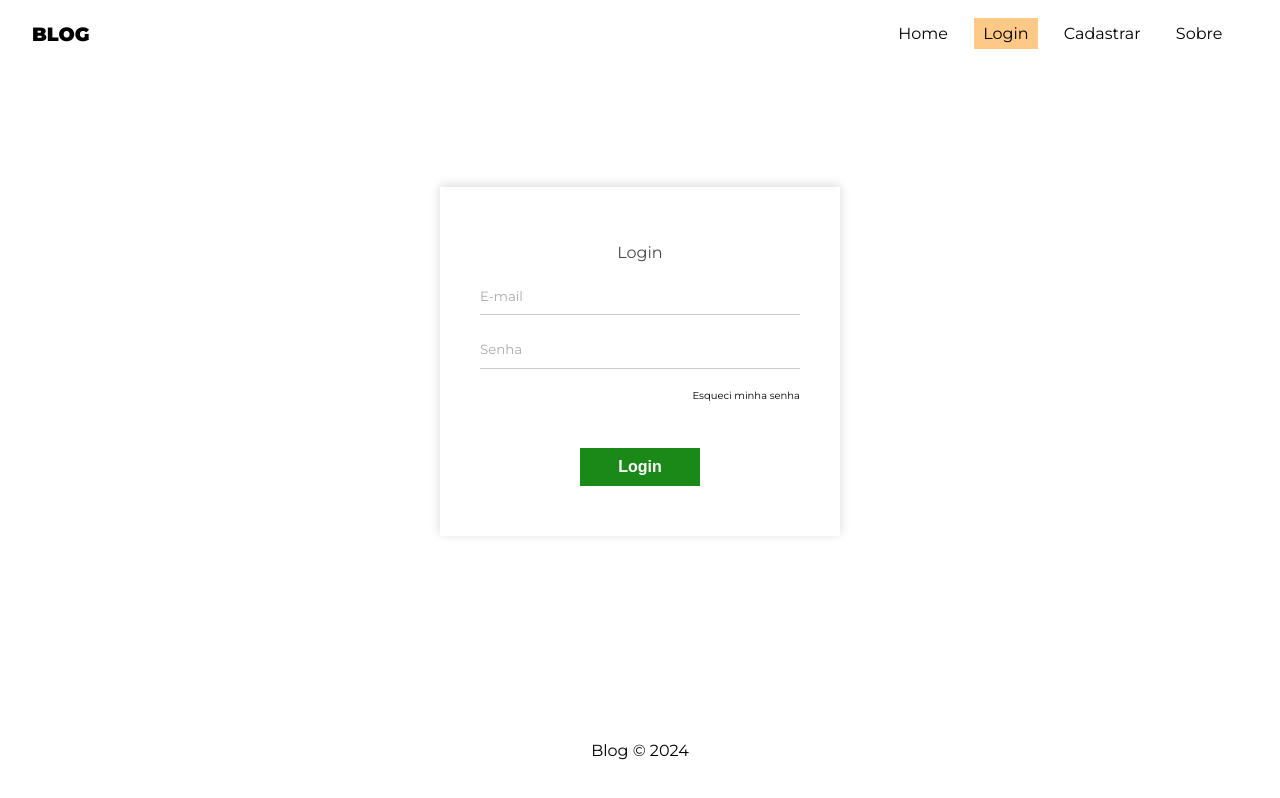
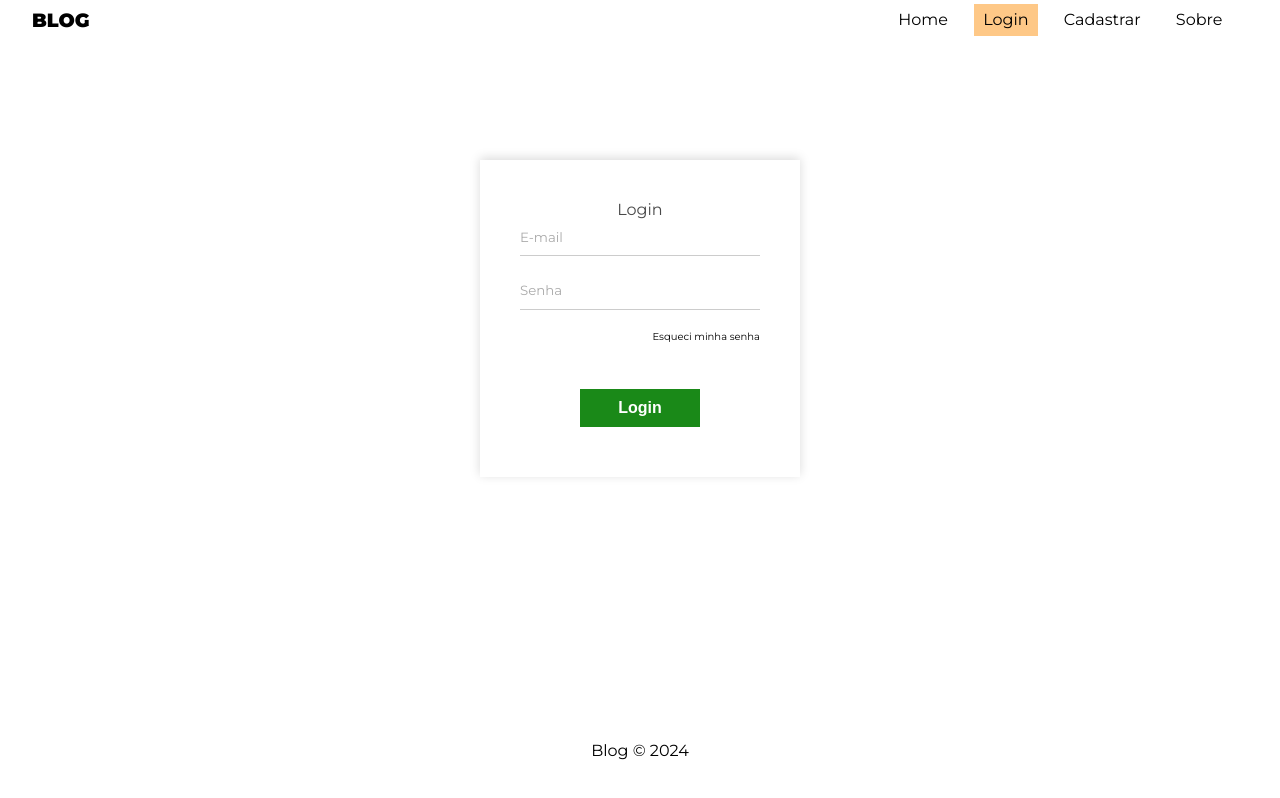
Before and after one commit to raffa-raffa/myblog, a React (Create React App) app: page /login in a window 1280 px wide. Built offline with nearby package versions, Linux system fonts and the light colour scheme; no server answers.

Commit message:
chore: :lipstick: ajuses de posicionamento post list

```diff
--- a/src/App.css
+++ b/src/App.css
@@ -1,3 +1,9 @@
+* {
+  margin: 0;
+  padding: 0;
+  box-sizing: border-box;
+}
+
 .App {
   text-align: center;
 }
--- a/src/components/News.module.css
+++ b/src/components/News.module.css
@@ -2,6 +2,11 @@
   display: flex;
   flex-wrap: wrap;
   justify-content: space-between; /* Distribui os cards uniformemente */
+}
+
+.news h2{
+padding:20px;
+margin:20px 0
 }
 
 .card {
--- a/src/components/PostDetails.module.css
+++ b/src/components/PostDetails.module.css
@@ -6,7 +6,7 @@
   }
 
   .post_detail img {
-    max-width: 450px;
+    max-width: 427px;
     height: 280px;
   }
 
--- a/src/pages/Home/Home.module.css
+++ b/src/pages/Home/Home.module.css
@@ -3,6 +3,7 @@
     flex-direction: column;
     align-items: center;
     justify-content: center;
+    padding: 20px;
   }
 
   .search_form {
```
